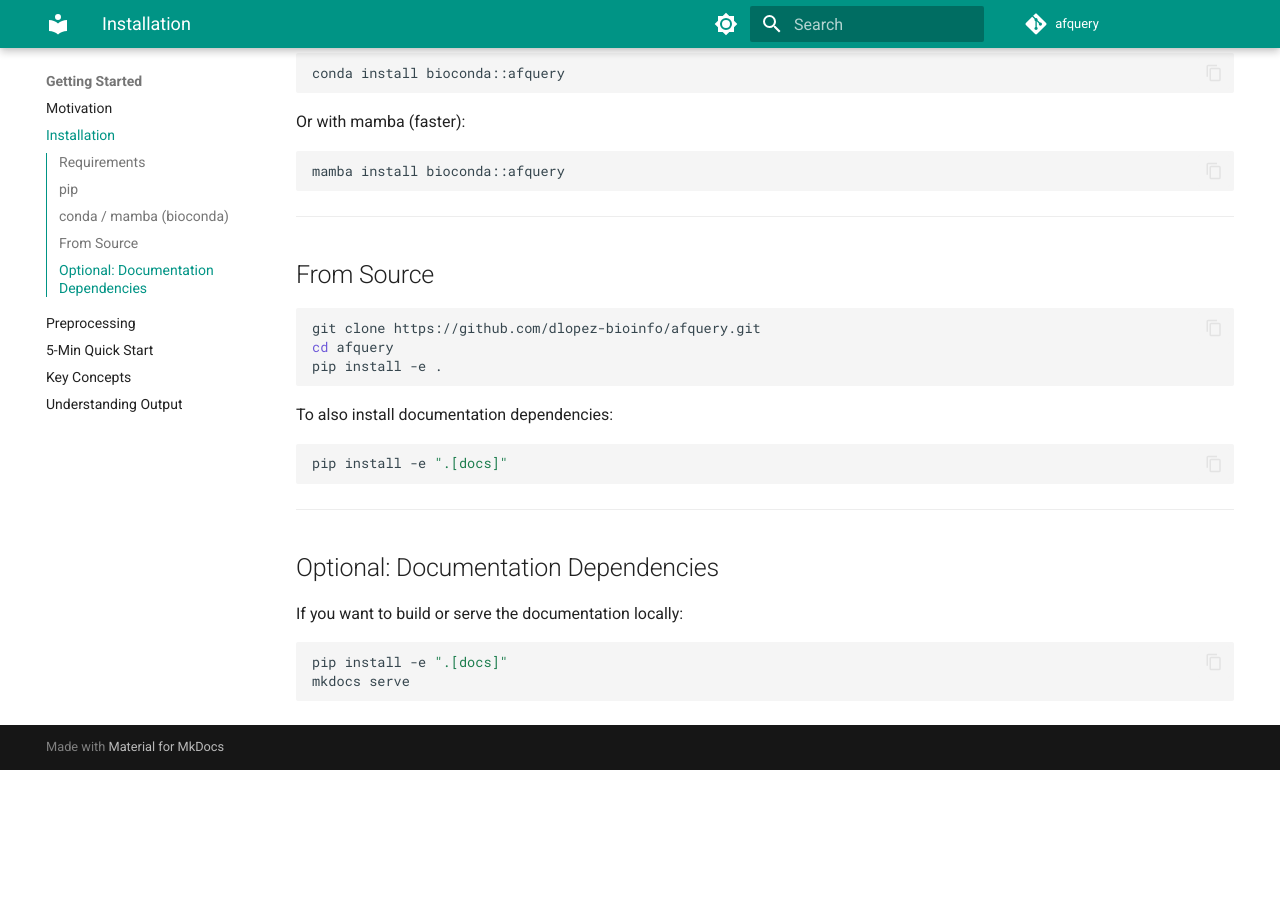
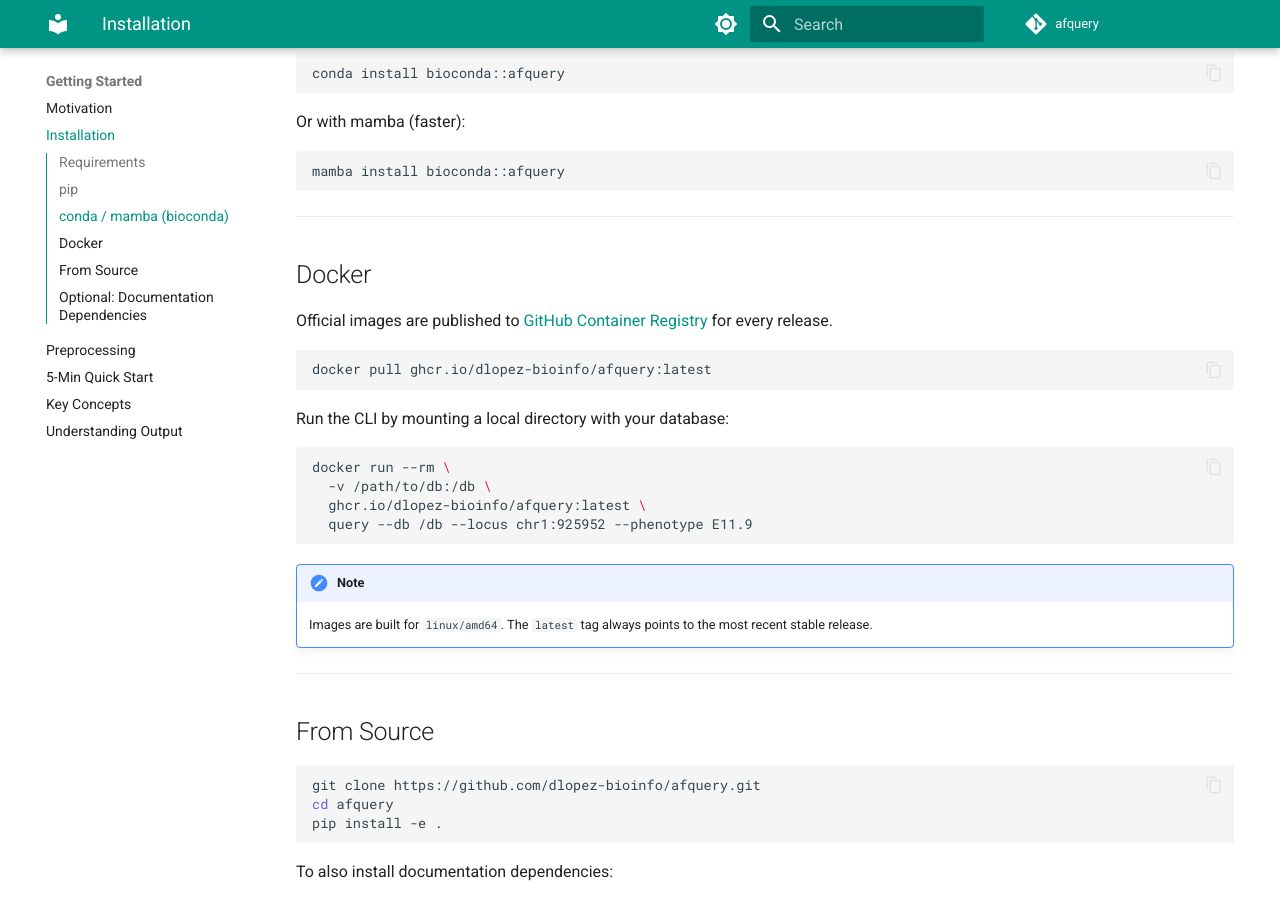
Before and after one commit to dlopez-bioinfo/afquery, an MkDocs documentation site: the page built from docs/getting-started/installation.md, in a window 1280 px wide and 900 px high, scrolled down 656 px. Built offline with MkDocs 1.6.1 and Material for MkDocs 9.7.7, drawn with Linux system fonts in a browser that asks for light colours; comment, search, counter and statistics services are not loaded; before the commit the page ends 1426 px from its top, so only the background shows below that.

Commit message:
docs: add docker installation section

````diff
--- a/docs/getting-started/installation.md
+++ b/docs/getting-started/installation.md
@@ -36,6 +36,28 @@ mamba install bioconda::afquery
 
 ---
 
+## Docker
+
+Official images are published to [GitHub Container Registry](https://github.com/dlopez-bioinfo/afquery/pkgs/container/afquery) for every release.
+
+```bash
+docker pull ghcr.io/dlopez-bioinfo/afquery:latest
+```
+
+Run the CLI by mounting a local directory with your database:
+
+```bash
+docker run --rm \
+  -v /path/to/db:/db \
+  ghcr.io/dlopez-bioinfo/afquery:latest \
+  query --db /db --locus chr1:925952 --phenotype E11.9
+```
+
+!!! note
+    Images are built for `linux/amd64`. The `latest` tag always points to the most recent stable release.
+
+---
+
 ## From Source
 
 ```bash
````
